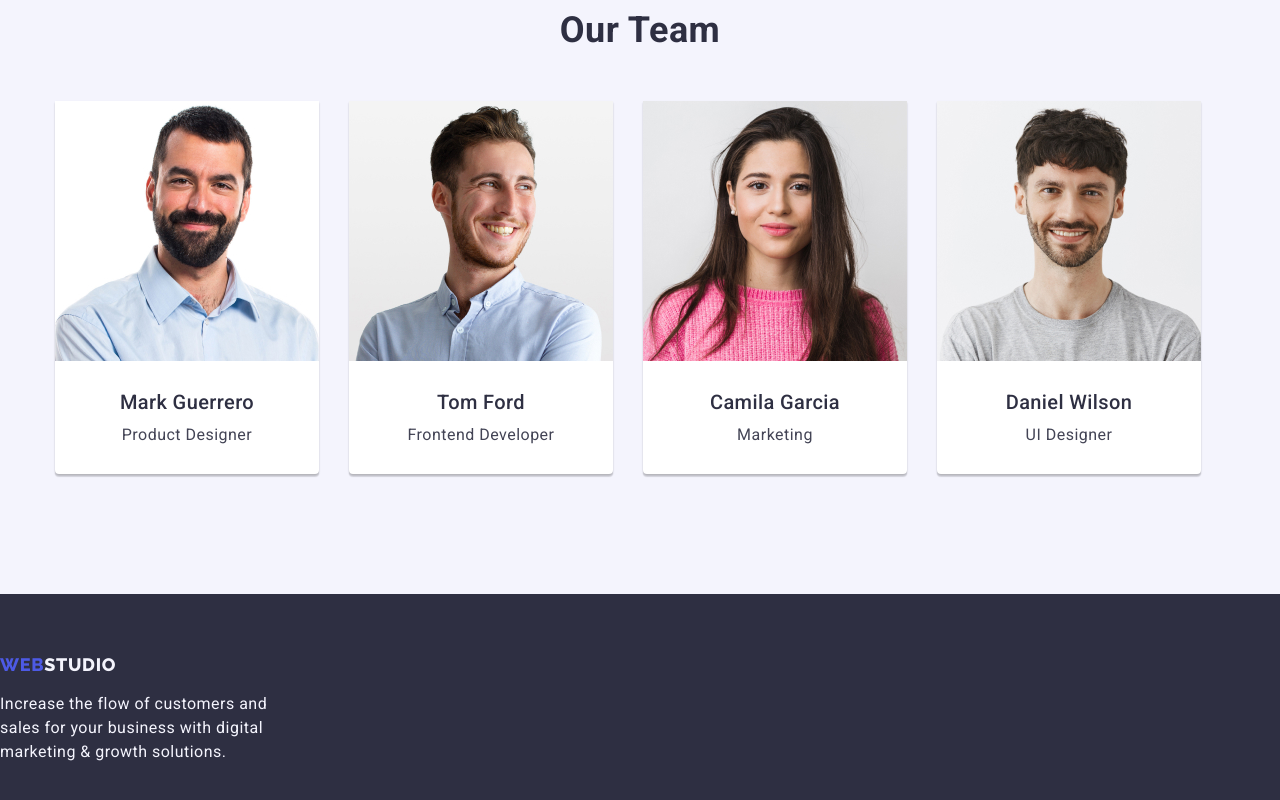
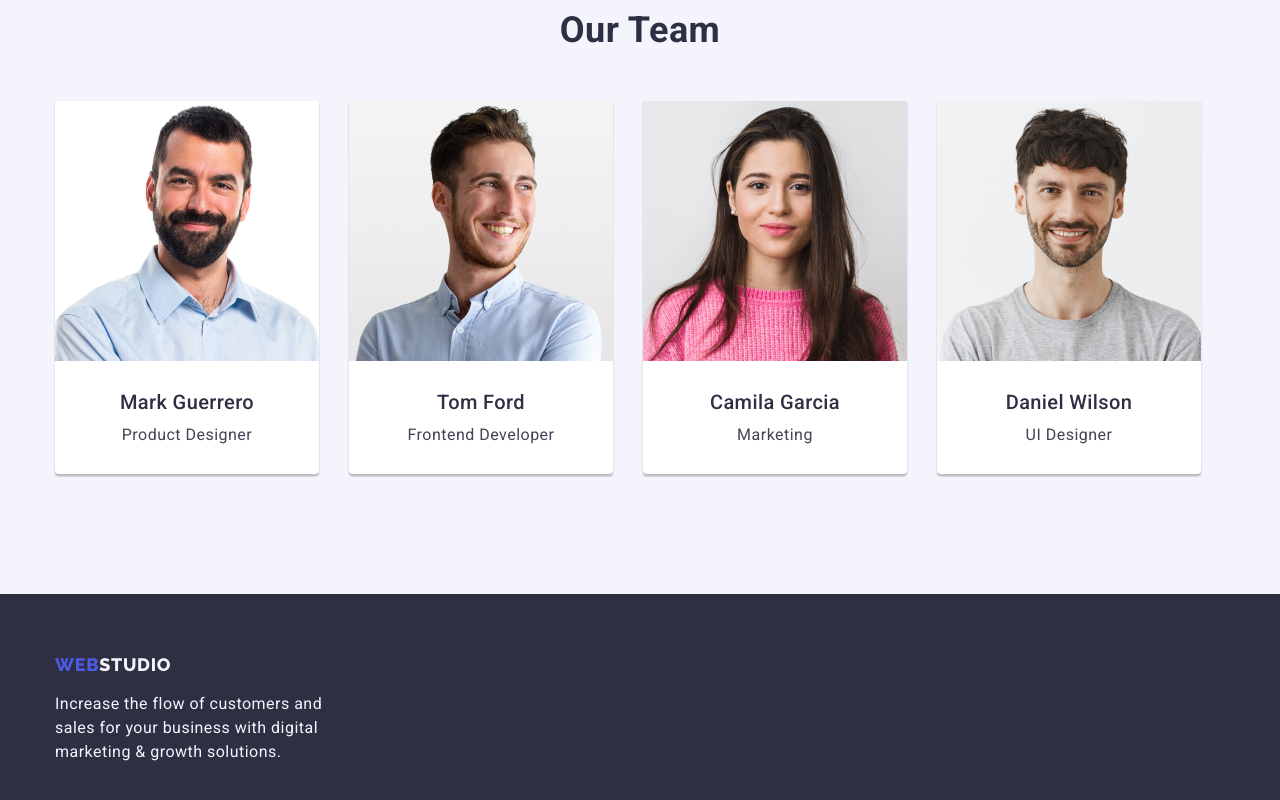
Before and after one commit to BeaTanLim/goit-markup-hw-03, a plain HTML site: page index.html in a window 1280 px wide. Shown: the part 1676-2476 px from the top of the page. Drawn offline with nearby package versions, Linux system fonts and the light colour scheme.

Commit message:
changed the classname of the div in the footer from "footer" to "container"

```diff
--- a/index.html
+++ b/index.html
@@ -197,7 +197,7 @@
 
     <!--This is the footer-->
     <footer class="page-footer bg-footer">
-      <div class="footer">
+      <div class="container">
         <a href="./index.html" class="logo-link footer">
           <span class="logo">WEB</span><span class="studio-footer">STUDIO</span>
         </a>
```
Also changed, not shown: portfolio.html (+1 -1 lines).
